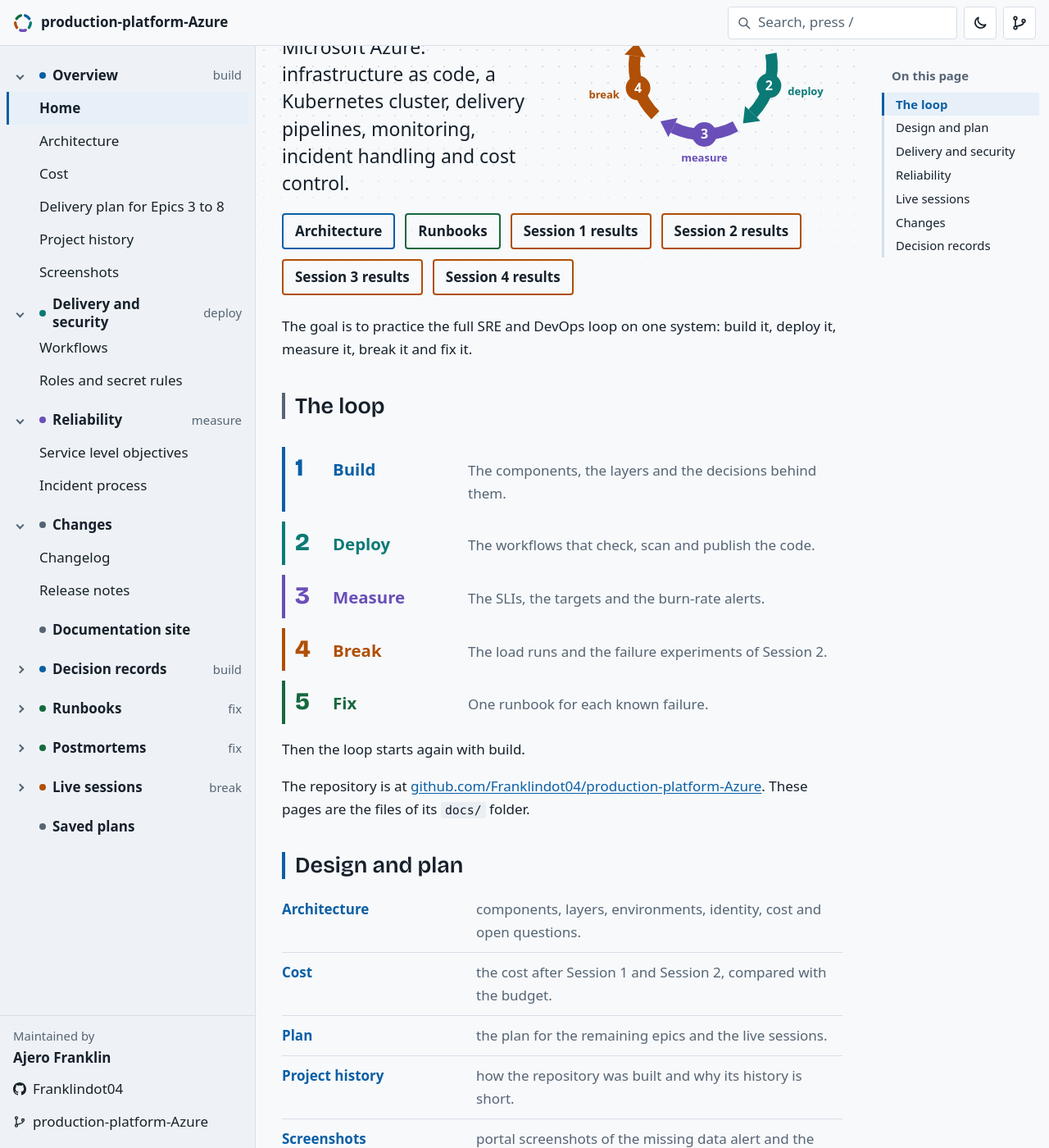
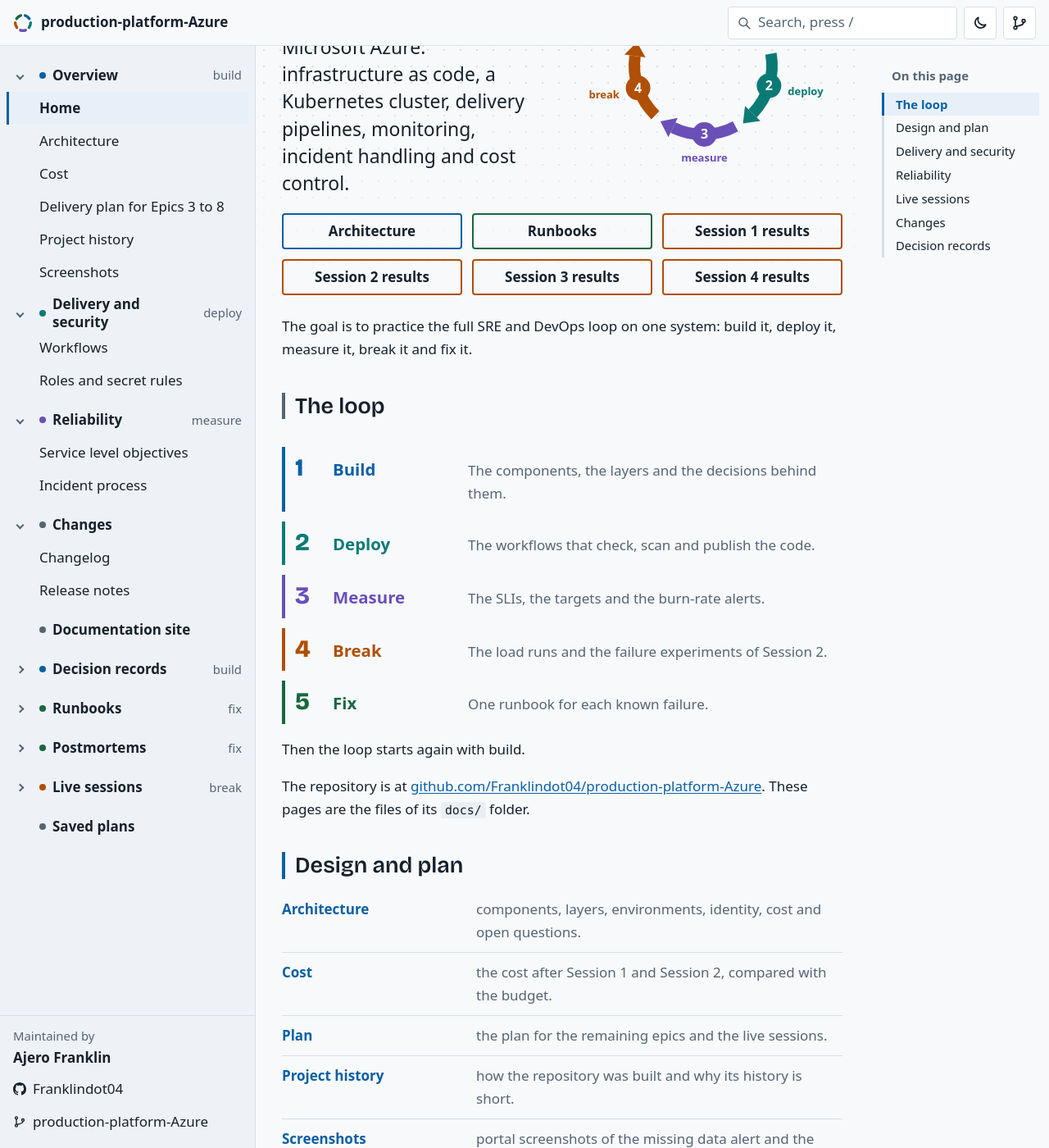
Before and after one commit to Franklindot04/production-platform-Azure, a Jekyll site: the page built from docs/index.md, in a window 1280 px wide and 1400 px high, scrolled down 193 px. Shown: the whole window at 82% size. Built offline with Jekyll 4.4.1, drawn with Linux system fonts in a browser that asks for light colours; some web fonts are replaced; comment, search, counter and statistics services are not loaded; our own code applies the rules of GitHub Pages for plain Markdown files.

Commit message:
lay out the home page buttons in three columns from 560px (#161)

```diff
--- a/docs/assets/css/site.css
+++ b/docs/assets/css/site.css
@@ -458,6 +458,11 @@ th { background: var(--surface); border-top: 1px solid var(--line); border-botto
   border: 2px solid var(--stage); border-radius: 4px;
 }
 .start-link:hover, .start-link:focus-visible { background: var(--stage-tint); color: var(--ink); }
+/* 560px and wider: the buttons in 3 columns of equal width. Below 560px the 2 column rule near the end applies. */
+@media (min-width: 560px) {
+  .start-row { display: grid; grid-template-columns: repeat(3, minmax(0, 1fr)); }
+  .start-link { justify-content: center; text-align: center; }
+}
 .layout-home .content > p { margin-top: 1rem; }
 .layout-home .content > .hero + p { margin-top: 0; }
 .hero-ring { justify-self: center; margin-top: 24px; }
```
